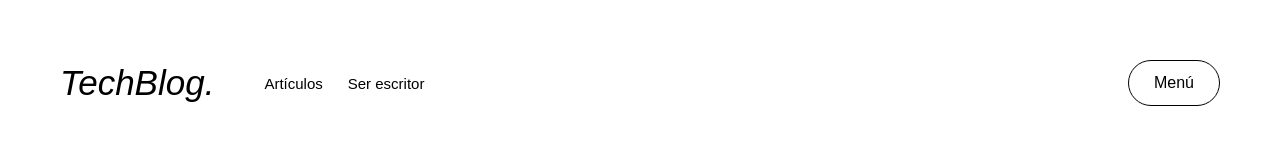
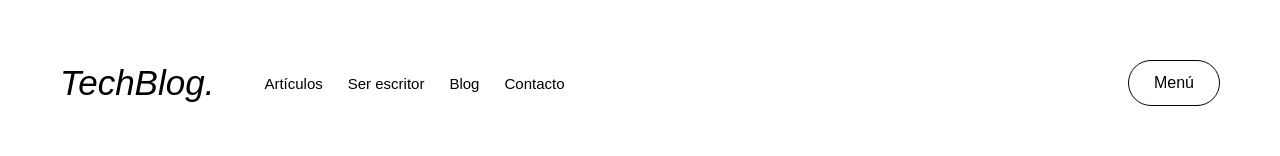
Before and after one commit to fdiazdelcastillo/bootcamp, a React (Vite) app in the folder lab_11/: page / in a window 1280 px wide. Shown: the top 156 px of the page. Built offline with nearby package versions, Linux system fonts and the light colour scheme.

Commit message:
Actualización lab_11

```diff
--- a/lab_11/src/App.tsx
+++ b/lab_11/src/App.tsx
@@ -1,6 +1,6 @@
 import "./App.css";
 import Hero from "./assets/sections/Hero";
-import Header from "./components/Header";
+import Header from "./assets/sections/Header";
 
 function App() {
   return (
@@ -14,9 +14,16 @@ function App() {
           }}
         >
           <Header
-            título="TechBlog."
-            opcionesDeNavegación={["Artículos", "Ser escritor"]}
-            menú="Menú"
+            brand="TechBlog."
+            links={[
+              {
+                url: "#",
+                name: "Artículos",
+              },
+              { url: "#", name: "Ser escritor" },
+              { url: "#", name: "Blog" },
+              { url: "#", name: "Contacto" },
+            ]}
           />
           <Hero />
         </body>
--- a/lab_11/src/components/Header.tsx
+++ b/lab_11/src/assets/sections/Header.tsx
@@ -1,10 +1,37 @@
+import React from "react";
+
+type link = {
+  url: string;
+  name: string;
+};
+
 type HeaderProps = {
-  título: string;
-  opcionesDeNavegación: string[];
-  menú: string;
+  brand: string;
+  links: link[];
 };
 
 function Header(props: HeaderProps): React.ReactNode {
+  let linkItems: React.ReactNode[] = [];
+
+  for (let i = 0; i < props.links.length; i++) {
+    const link = props.links[i];
+
+    linkItems = [
+      ...linkItems,
+      <a
+        href={link.url}
+        className="child-column"
+        style={{
+          fontSize: 15,
+          textDecoration: "none",
+          color: "black",
+        }}
+      >
+        {link.name}
+      </a>,
+    ];
+  }
+
   return (
     <>
       <div id="header" className="child-row parent-row">
@@ -22,7 +49,7 @@ function Header(props: HeaderProps): React.ReactNode {
               fontStyle: "italic",
             }}
           >
-            {props.título}
+            {props.brand}
           </div>
           <div
             className="child-column parent-row"
@@ -30,22 +57,7 @@ function Header(props: HeaderProps): React.ReactNode {
               gap: 25,
             }}
           >
-            <div
-              className="child-column"
-              style={{
-                fontSize: 15,
-              }}
-            >
-              {props.opcionesDeNavegación[0]}
-            </div>
-            <div
-              className="child-column"
-              style={{
-                fontSize: 15,
-              }}
-            >
-              {props.opcionesDeNavegación[1]}
-            </div>
+            {linkItems}
           </div>
         </div>
         <div className="child-column flex-grow"></div>
@@ -57,7 +69,7 @@ function Header(props: HeaderProps): React.ReactNode {
             borderRadius: 100,
           }}
         >
-          {props.menú}
+          Menú
         </div>
       </div>
     </>
```
